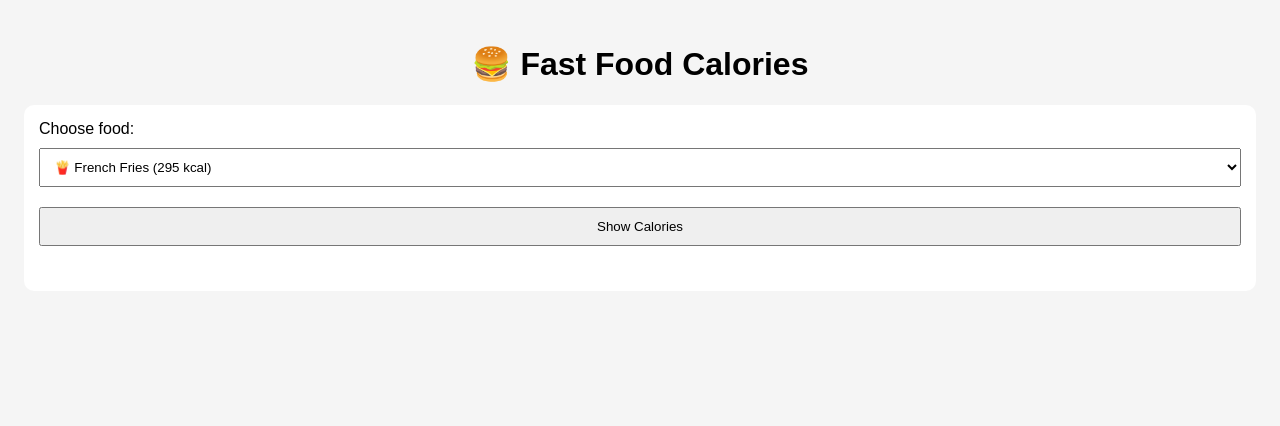
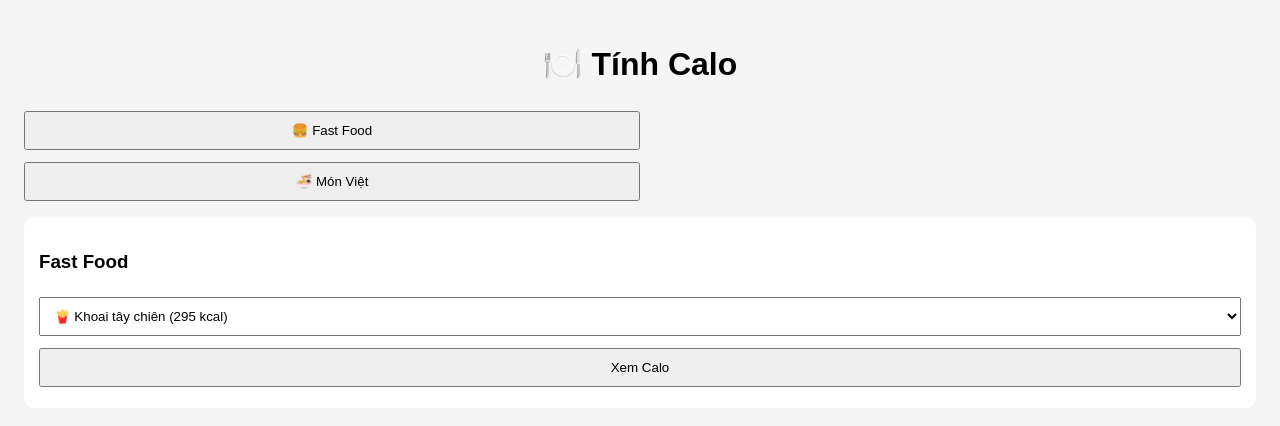
Before and after one commit to shosho6891/food--calorie-app, a plain HTML site: page index.html in a window 1280 px wide. Drawn offline with Linux system fonts and the light colour scheme.

Commit message:
Update HTML for Food Calorie App localization

```diff
--- a/index.html
+++ b/index.html
@@ -1,45 +1,48 @@
 <!DOCTYPE html>
-<html lang="en">
+<html lang="vi">
 <head>
   <meta charset="UTF-8" />
   <meta name="viewport" content="width=device-width, initial-scale=1.0"/>
-  <title>Fast Food Calories</title>
+  <title>Food Calorie App</title>
   <link rel="manifest" href="manifest.json">
   <style>
     body { font-family: Arial; padding: 16px; background:#f5f5f5 }
     h1 { text-align:center }
-    select, button { width:100%; padding:10px; margin:10px 0 }
-    .card { background:white; padding:15px; border-radius:10px }
+    button, select { width:100%; padding:10px; margin:6px 0 }
+    .card { background:white; padding:15px; border-radius:10px; margin-top:10px }
+    .tabs button { width:50% }
   </style>
 </head>
 <body>
 
-<h1>🍔 Fast Food Calories</h1>
+<h1>🍽️ Tính Calo</h1>
 
-<div class="card">
-  <label>Choose food:</label>
-  <select id="food">
-    <option value="295">🍟 French Fries (295 kcal)</option>
-    <option value="250">🍔 Burger (250 kcal)</option>
-    <option value="300">🍕 Pizza Slice (300 kcal)</option>
-    <option value="150">🌭 Hot Dog (150 kcal)</option>
-    <option value="200">🍗 Fried Chicken (200 kcal)</option>
-  </select>
-
-  <button onclick="show()">Show Calories</button>
-  <h2 id="result"></h2>
+<div class="tabs">
+  <button onclick="showTab('fast')">🍔 Fast Food</button>
+  <button onclick="showTab('viet')">🍜 Món Việt</button>
 </div>
 
-<script>
-function show(){
-  let kcal = document.getElementById("food").value;
-  document.getElementById("result").innerText = kcal + " kcal";
-}
+<!-- FAST FOOD -->
+<div id="fast" class="card">
+  <h3>Fast Food</h3>
+  <select id="fastFood">
+    <option value="295">🍟 Khoai tây chiên (295 kcal)</option>
+    <option value="250">🍔 Burger (250 kcal)</option>
+    <option value="300">🍕 Pizza (300 kcal)</option>
+    <option value="150">🌭 Hot Dog (150 kcal)</option>
+    <option value="200">🍗 Gà rán (200 kcal)</option>
+  </select>
+  <button onclick="calcFast()">Xem Calo</button>
+</div>
 
-if ('serviceWorker' in navigator) {
-  navigator.serviceWorker.register('sw.js');
-}
-</script>
+<!-- VIET FOOD -->
+<div id="viet" class="card" style="display:none">
+  <h3>Món Việt</h3>
 
-</body>
-  </html>
+  <select id="vietFood">
+    <option value="pho">🍜 Phở bò</option>
+    <option value="comtam">🍚 Cơm tấm</option>
+    <option value="bunbo">🍲 Bún bò Huế</option>
+    <option value="banhmi">🥖 Bánh mì thịt</option>
+    <option value="hutieu">🍜 Hủ tiếu</option>
+  </select
```
